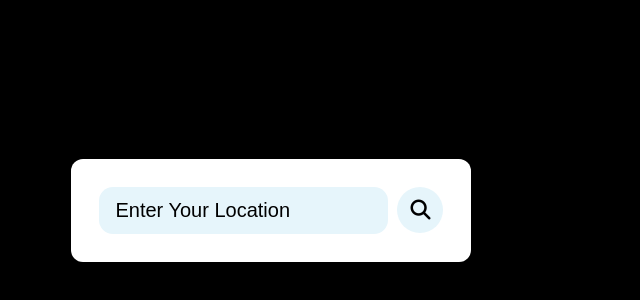
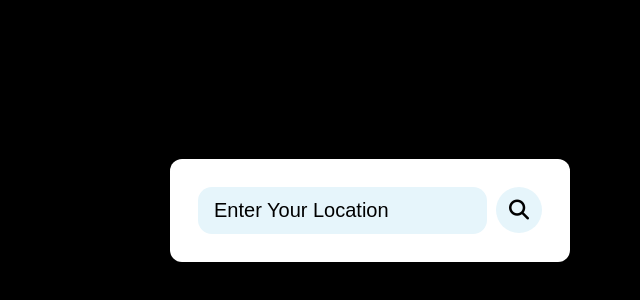
Before and after one commit to utkarshcse2026/WeatherApp, a plain HTML site: page index.html in a window 1280 px wide. Shown: the part 190-490 px from the top of the page, without its empty margins (270-910 px from the left). Drawn offline with Linux system fonts and the light colour scheme.

Commit message:
cnetered the page

```diff
--- a/index.html
+++ b/index.html
@@ -8,6 +8,7 @@
     <link rel="stylesheet" href="style.css">
 </head>
 <body>
+    <center>
     <div class="container">
         <div class="header">
             <div class="search-box">
@@ -52,8 +53,7 @@
             </div>
         </div>
     </div>
-
-    <p>BY UTKARSH AGGARWAL</p>
+</center>
     <script src="script.js"></script>
     <script src="https://kit.fontawesome.com/595a890311.js" crossorigin="anonymous"></script>
 </body>
```
